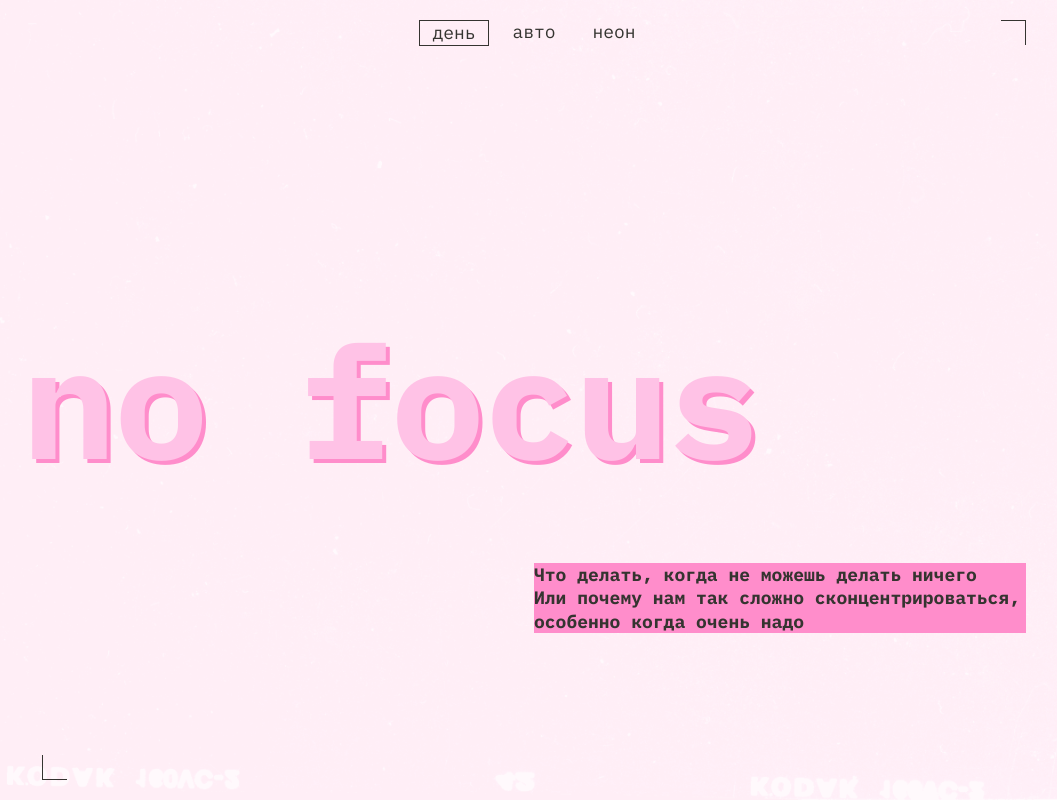
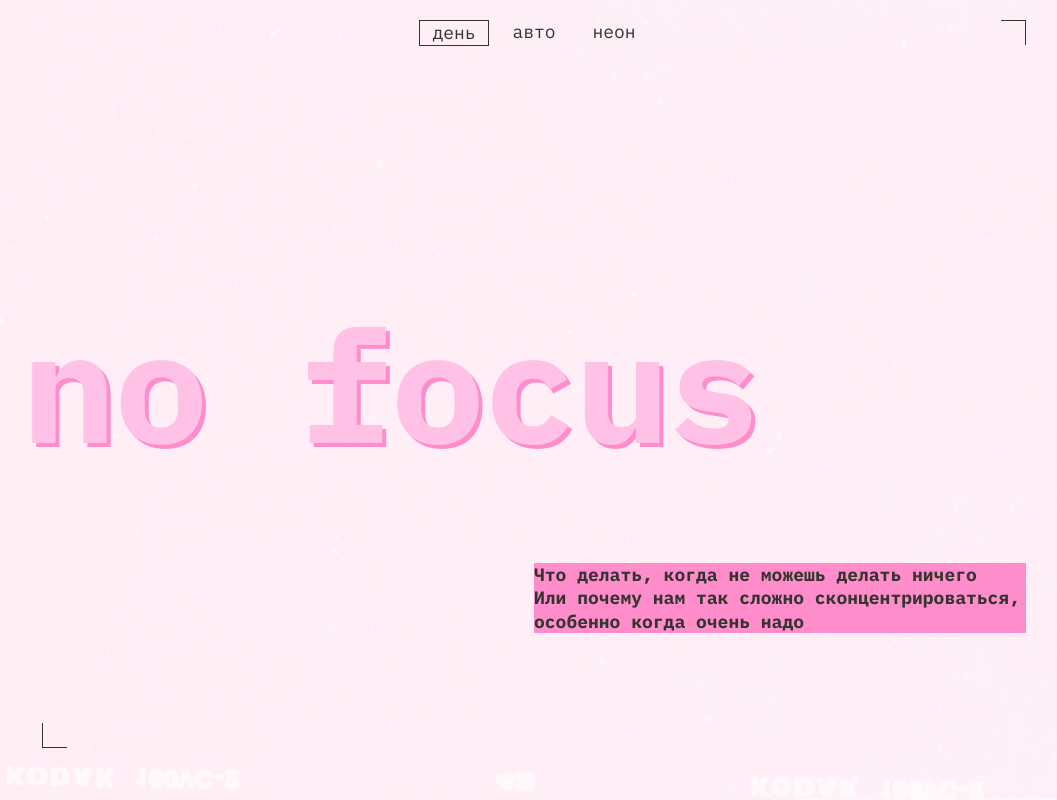
Before and after one commit to 2rpal/slozhno-sosredotochitsya-fd, a plain HTML site: page index.html in a window 1280 px wide. Both pictures are taken after a click on the button "день". Shown: the top 800 px of the page, without its empty margins (106-1163 px from the left). Drawn offline with Linux system fonts and the light colour scheme.

Commit message:
точно готово надеюсь3

```diff
--- a/styles/light.css
+++ b/styles/light.css
@@ -6,7 +6,7 @@
 
 :root.theme-light {
   --rec-bulb-display: none;
-  --page-bg-image: url('/images/cover-image-light.png');
+  --page-bg-image: url('../images/cover-image-light.png');
   --accent-color: rgba(255, 141, 203, 1);
   --decor-color: rgba(53, 52, 48, 1);
   --decor-text-color: rgba(255, 194, 230, 1);
@@ -18,9 +18,7 @@
 @media (prefers-color-scheme: light) {
   :root {
     --rec-bulb-display: none;
-    --page-bg-image: url('/images/cover-image-light.png');
-    --rec-bulb-display: none;
-    --page-bg-image: url('/images/cover-image-light.png');
+    --page-bg-image: url('../images/cover-image-light.png');
     --accent-color: rgba(255, 141, 203, 1);
     --decor-color: rgba(53, 52, 48, 1);
     --decor-text-color: rgba(255, 194, 230, 1);
--- a/styles/style.css
+++ b/styles/style.css
@@ -9,7 +9,6 @@
   background-size: cover;
   background-repeat: no-repeat;
   background-position: center;
-  overflow-x: hidden;
   font-family: 'IBM Plex mono', sans-serif;
   font-size: 18px;
   line-height: 23.4px;
@@ -18,8 +17,7 @@
 .header {
   padding: var(--header-padding);
   inline-size: 100%;
-  block-size: 100vh;
-  min-block-size: var(--header-height);
+  block-size: var(--header-height);
   display: grid;
   grid-template-columns: 1fr 1fr;
   gap: var(--header-gap);
@@ -142,7 +140,7 @@
 
 .header .title-decor {
   grid-column: var(--header-title-column);
-  margin-bottom: var(--header-title-margin);
+  margin-bottom: calc(var(--header-title-margin) - var(--header-padding));
 
 }
 
@@ -212,7 +210,6 @@
 
 .footer {
   position: relative;
-  block-size: 100vh;
   min-block-size: var(--header-height);
   inline-size: calc(100% - var(--header-padding) / 4);
 }
@@ -221,5 +218,5 @@
   display: flex;
   justify-content: center;
   align-items: center;
-  margin-left: -10px;
+  margin-left: calc(-1 * var(--header-padding));
 }
```
